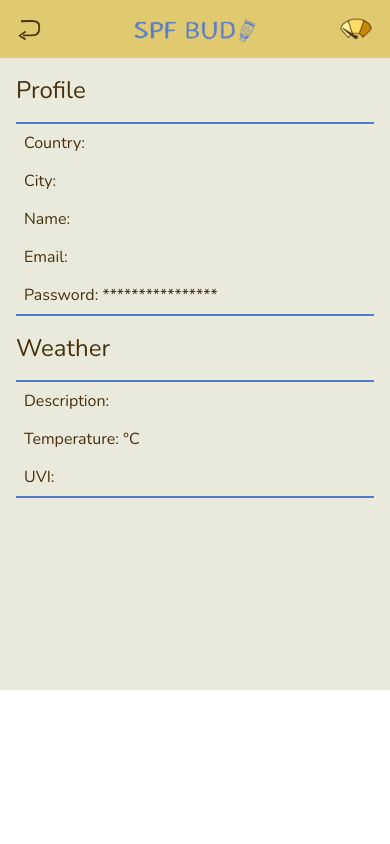
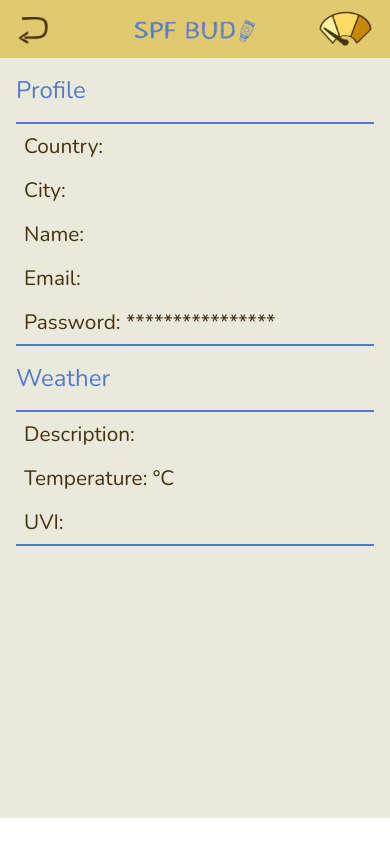
Before and after one commit to pepatt/capstone-frontend, a React (Vite) app: page /details in a window 390 px wide. Built offline with nearby package versions, Linux system fonts and the light colour scheme; no server answers.

Commit message:
final styling for mobile 320px

```diff
--- a/src/components/Header/Header.scss
+++ b/src/components/Header/Header.scss
@@ -9,6 +9,8 @@
     flex-direction: row;
     justify-content: center;
     align-items: center;
+    position: relative;
+    top: 0;
     &__return-wrap {
       width: 33%;
       displaY: flex;
@@ -18,7 +20,7 @@
     }
 
     &__return-img {
-        height: 1.5rem;
+        height: 2rem;
     }
 
     &__title-wrap {
@@ -42,6 +44,6 @@
     }
 
     &__temp-img {
-        height: 1.5rem;
+        height: 2.5rem;
     }
   }
--- a/src/pages/Details/Details.scss
+++ b/src/pages/Details/Details.scss
@@ -7,7 +7,7 @@
     &__wrap {
         width: 100%;
         padding: 0 1rem;
-        padding-bottom: 12rem;
+        padding-bottom: 17rem;
         display: flex;
         flex-direction: column;
         justify-content: center;
@@ -15,6 +15,7 @@
     }
 
     &__accounts-title {
+        color: $light-blue;
         font-size: 1.5rem;
         padding: 1rem 0;
     }
@@ -27,9 +28,11 @@
 
     &__name {
         padding: 0.5rem;
+        font-size: 1.3rem;
     }
 
     &__weather-title {
+        color: $light-blue;
         font-size: 1.5rem;
         padding: 1rem 0;
     }
--- a/src/pages/Home/Home.scss
+++ b/src/pages/Home/Home.scss
@@ -27,7 +27,7 @@
         width: 100%;
     }
     &__header-logo-wrapper {
-        background-color: $background-yellow;
+        background-color: $brown;
         padding: 5px;
         display: flex;
         flex-direction: row;
@@ -36,6 +36,9 @@
         border-radius: 5px;
     }
     &__header-logo {
+        position: relative;
+        top: -0.1rem;
+        left: -0.12rem;
         height: 2rem;
     }
 
@@ -51,7 +54,7 @@
     }
 
     &__header-temp-icon {
-        height: 1.5rem;
+        height: 2.5rem;
     }
 
     &__content-wrap {
@@ -128,6 +131,7 @@
         width: 100%;
         padding: 1rem;
         margin-top: 1rem;
+        font-size: 1.3rem;
     }
 
     &__apply-btn {
```
Also changed, not shown: src/components/Body/Body.jsx (deleted, +0 -31 lines), src/components/Body/Body.scss (deleted).
